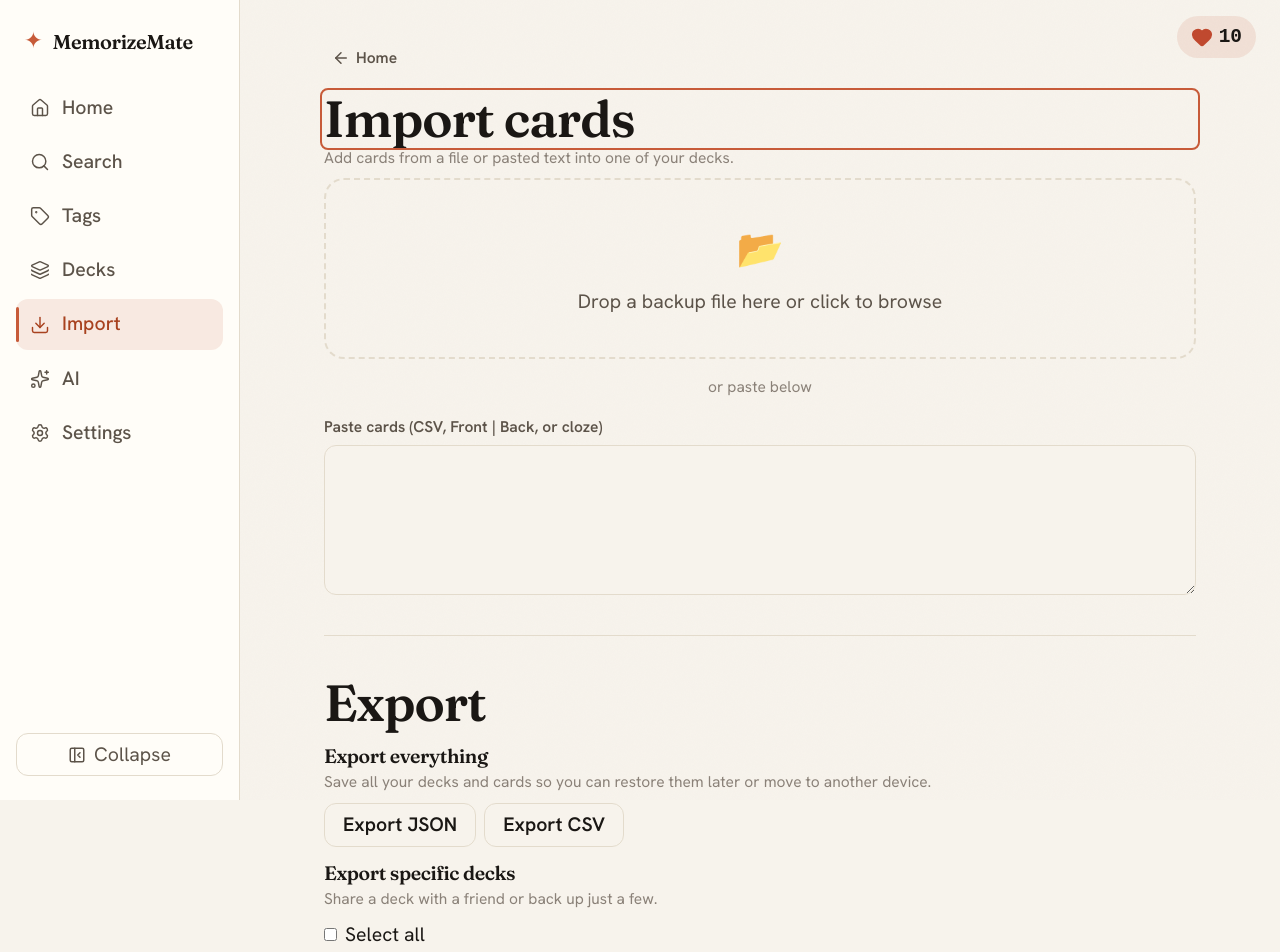
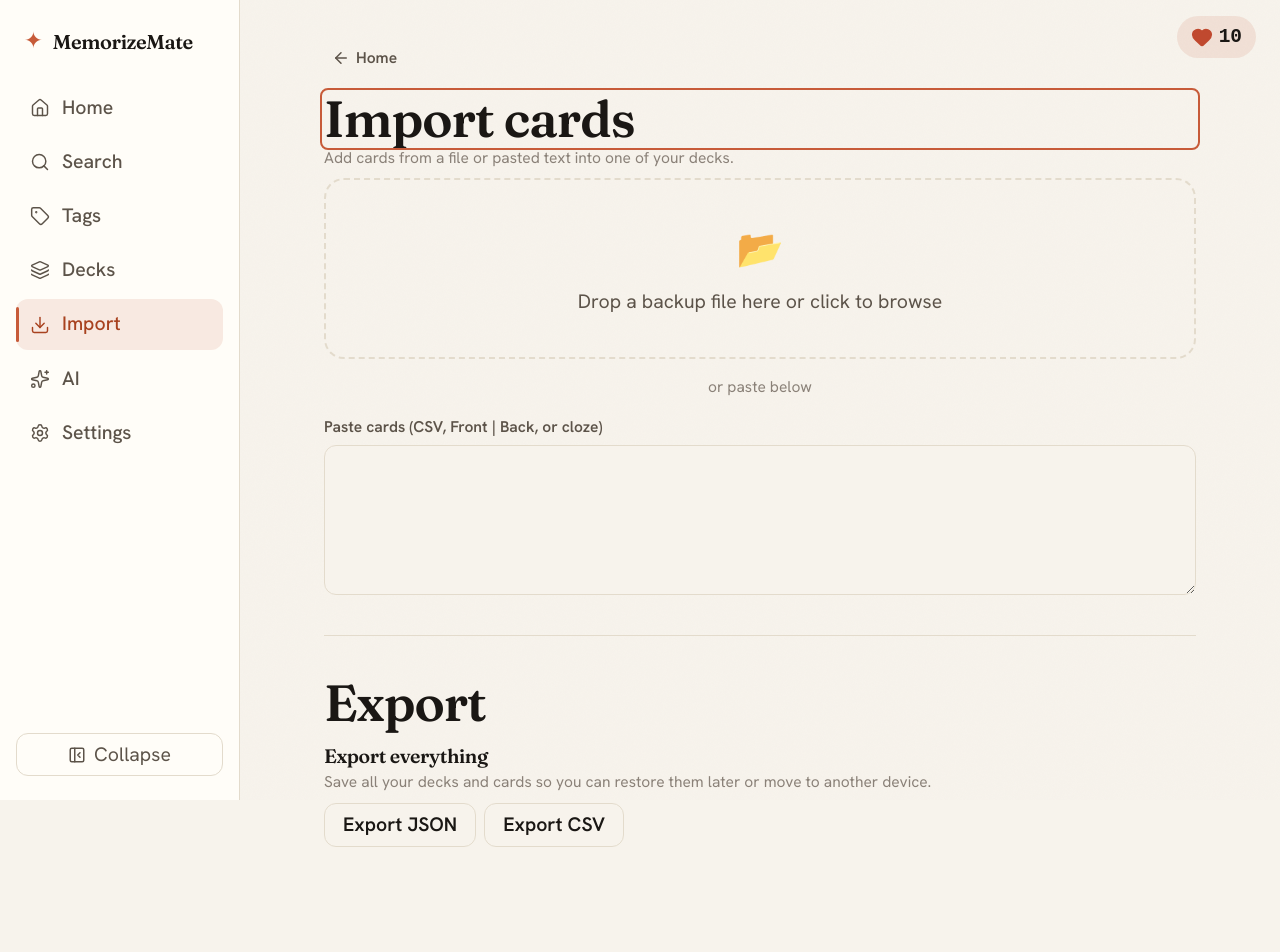
Before and after one commit to PandesalPanpan/MemorizeMate, a React (Vite) app: page /import in a window 1280 px wide. Shown: the top 952 px of the page. Built offline with nearby package versions, Linux system fonts and the light colour scheme; a web font is replaced by a local one.

Commit message:
fix(import-export): add stub cleanup and hide empty deck list
- Add afterEach vi.unstubAllGlobals to prevent cross-test pollution
- Conditionally render 'Export specific decks' only when active decks exist

```diff
--- a/src/screens/ImportExportScreen.tsx
+++ b/src/screens/ImportExportScreen.tsx
@@ -168,6 +168,8 @@ export function ImportExportScreen() {
           <Button variant="outline" onClick={() => downloadAll('csv')}>Export CSV</Button>
         </div>
 
+        {activeDecks.length > 0 && (
+          <>
             <h3 className={styles.subhead}>Export specific decks</h3>
             <p className={styles.sectionHelp}>Share a deck with a friend or back up just a few.</p>
 
@@ -203,6 +205,8 @@ export function ImportExportScreen() {
                 Export selected as CSV
               </Button>
             </div>
+          </>
+        )}
       </div>
     </section>
   );
```
Also changed, not shown: 1 other file (tests, documents, lock files or other folders). Lines whose indentation alone changed are shown as unchanged.
